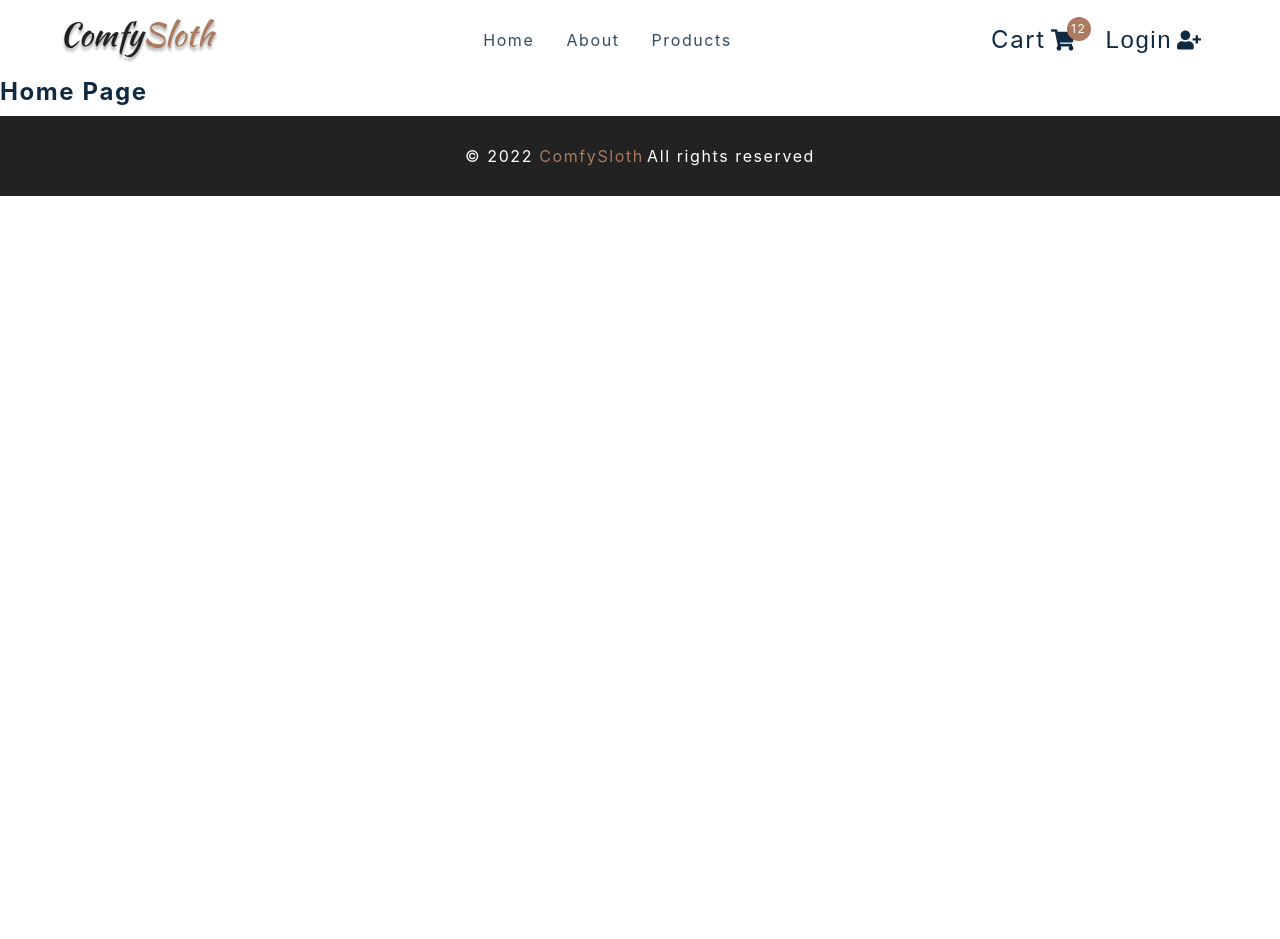
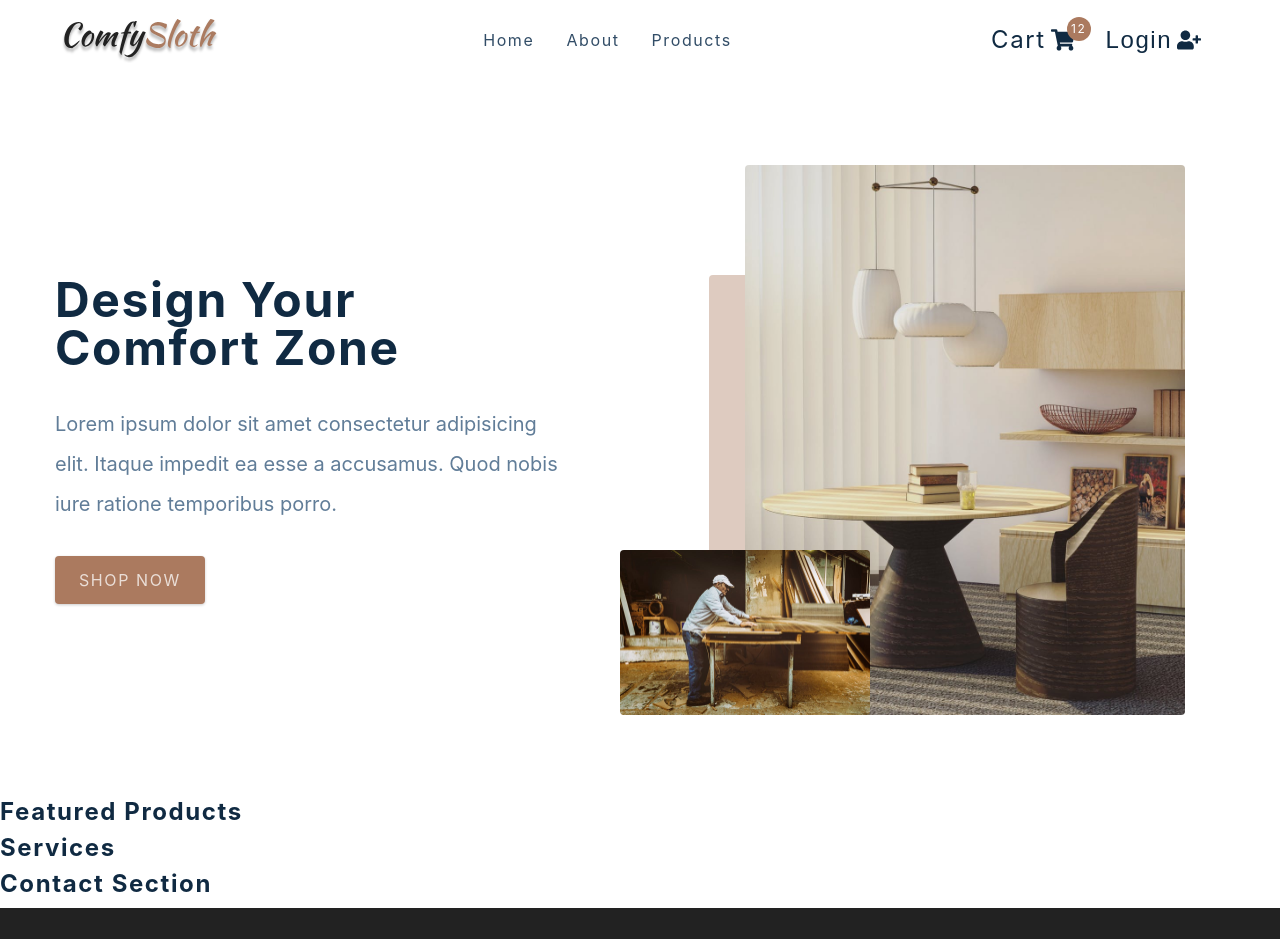
Before and after one commit to naimahassan43/react-ecom, a React (Create React App) app: page / in a window 1280 px wide. Shown: the top 939 px of the page. Before the commit the page ends 800 px from the top, so only its background shows below. Built offline with nearby package versions, Linux system fonts and the light colour scheme.

Commit message:
Home Page - Hero

```diff
--- a/src/components/Hero.js
+++ b/src/components/Hero.js
@@ -1,12 +1,32 @@
-import React from 'react'
-import styled from 'styled-components'
-import { Link } from 'react-router-dom'
-import heroBcg from '../assets/hero-bcg.jpeg'
-import heroBcg2 from '../assets/hero-bcg-2.jpeg'
+import React from "react";
+import styled from "styled-components";
+import { Link } from "react-router-dom";
+import heroBcg from "../assets/hero-bcg.jpeg";
+import heroBcg2 from "../assets/hero-bcg-2.jpeg";
 
 const Hero = () => {
-  return <h4>hero</h4>
-}
+  return (
+    <Wrapper className="section-center">
+      <article className="content">
+        <h1>
+          design your <br />
+          comfort zone
+        </h1>
+        <p>
+          Lorem ipsum dolor sit amet consectetur adipisicing elit. Itaque
+          impedit ea esse a accusamus. Quod nobis iure ratione temporibus porro.
+        </p>
+        <Link to="/" className="btn hero-btn">
+          shop now
+        </Link>
+      </article>
+      <article className="img-container">
+        <img src={heroBcg} alt="nice table" className="main-img" />
+        <img src={heroBcg2} alt="person working" className="accent-img" />
+      </article>
+    </Wrapper>
+  );
+};
 
 const Wrapper = styled.section`
   min-height: 60vh;
@@ -58,7 +78,7 @@
       border-radius: var(--radius);
     }
     .img-container::before {
-      content: '';
+      content: "";
       position: absolute;
       width: 10%;
       height: 80%;
@@ -68,6 +88,6 @@
       border-radius: var(--radius);
     }
   }
-`
+`;
 
-export default Hero
+export default Hero;
--- a/src/pages/AboutPage.js
+++ b/src/pages/AboutPage.js
@@ -18,7 +18,10 @@
             Lorem ipsum dolor sit amet consectetur adipisicing elit. Libero
             incidunt fuga ea eum? Dolor exercitationem laborum quidem animi,
             ipsam odio ullam nulla dolore sed eum minima ut similique excepturi
-            debitis.
+            debitis. Lorem ipsum dolor sit amet consectetur adipisicing elit.
+            Libero incidunt fuga ea eum? Dolor exercitationem laborum quidem
+            animi, ipsam odio ullam nulla dolore sed eum minima ut similique
+            excepturi debitis.
           </p>
         </article>
       </Wrapper>
--- a/src/pages/HomePage.js
+++ b/src/pages/HomePage.js
@@ -1,7 +1,14 @@
-import React from 'react'
-import { FeaturedProducts, Hero, Services, Contact } from '../components'
+import React from "react";
+import { FeaturedProducts, Hero, Services, Contact } from "../components";
 const HomePage = () => {
-  return <h4>home page</h4>
-}
+  return (
+    <main>
+      <Hero />
+      <FeaturedProducts />
+      <Services />
+      <Contact />
+    </main>
+  );
+};
 
-export default HomePage
+export default HomePage;
```
